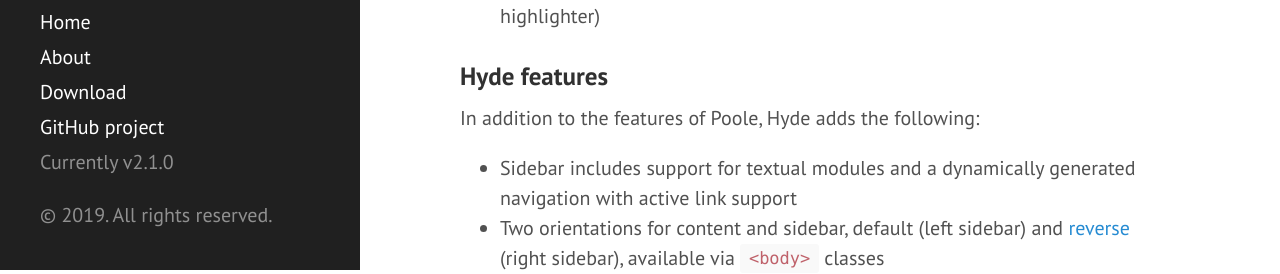
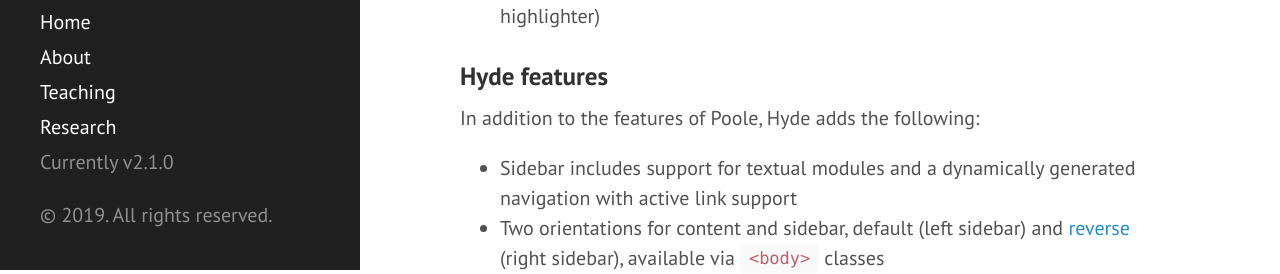
Before and after one commit to rgunam/rgunam.github.io, a Jekyll site: the page built from index.html, in a window 1280 px wide. Shown: the part 630-904 px from the top of the page. Built offline with Jekyll 4.4.1, drawn with Linux system fonts in a browser that asks for light colours; Markdown is read by kramdown in place of the engine named in the settings; the list of posts is cut into pages by our own code.

Commit message:
Update sidebar.html

```diff
--- a/_includes/sidebar.html
+++ b/_includes/sidebar.html
@@ -26,8 +26,8 @@
         {% endif %}
       {% endfor %}
 
-      <a class="sidebar-nav-item" href="{{ site.github.repo }}/archive/v{{ site.version }}.zip">Download</a>
-      <a class="sidebar-nav-item" href="{{ site.github.repo }}">GitHub project</a>
+      <a class="sidebar-nav-item" href="{{ site.github.repo }}/archive/v{{ site.version }}.zip">Teaching</a>
+      <a class="sidebar-nav-item" href="{{ site.github.repo }}">Research</a>
       <span class="sidebar-nav-item">Currently v{{ site.version }}</span>
     </nav>
 
```
